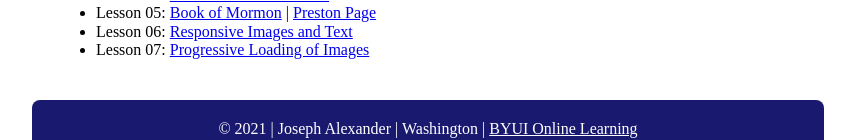
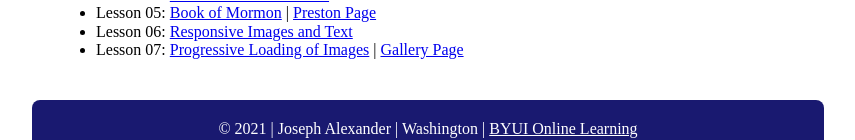
Before and after one commit to Ujeph5/wdd230, a plain HTML site: page index.html in a window 1280 px wide. Shown: the part 222-362 px from the top of the page, without its empty margins (212-1067 px from the left). Drawn offline with Linux system fonts and the light colour scheme; a script that the page names is missing.

Commit message:
updated portal

```diff
--- a/index.html
+++ b/index.html
@@ -33,7 +33,7 @@
           <li>Lesson 04: <a href="lesson4/index.html">Southeast Idaho Weather</a></li>
           <li>Lesson 05: <a href="lesson5/bom.html">Book of Mormon</a> | <a href="lesson5/preston.html">Preston Page</a></li>
           <li>Lesson 06: <a href="lesson6/preston.html">Responsive Images and Text</a></li>
-          <li>Lesson 07: <a href="lesson7/lazyload.html">Progressive Loading of Images</a></li>
+          <li>Lesson 07: <a href="lesson7/lazyload.html">Progressive Loading of Images</a> | <a href="lesson7/gallery.html">Gallery Page</a></li>
         </ul>
       </div>
     </main>
```
